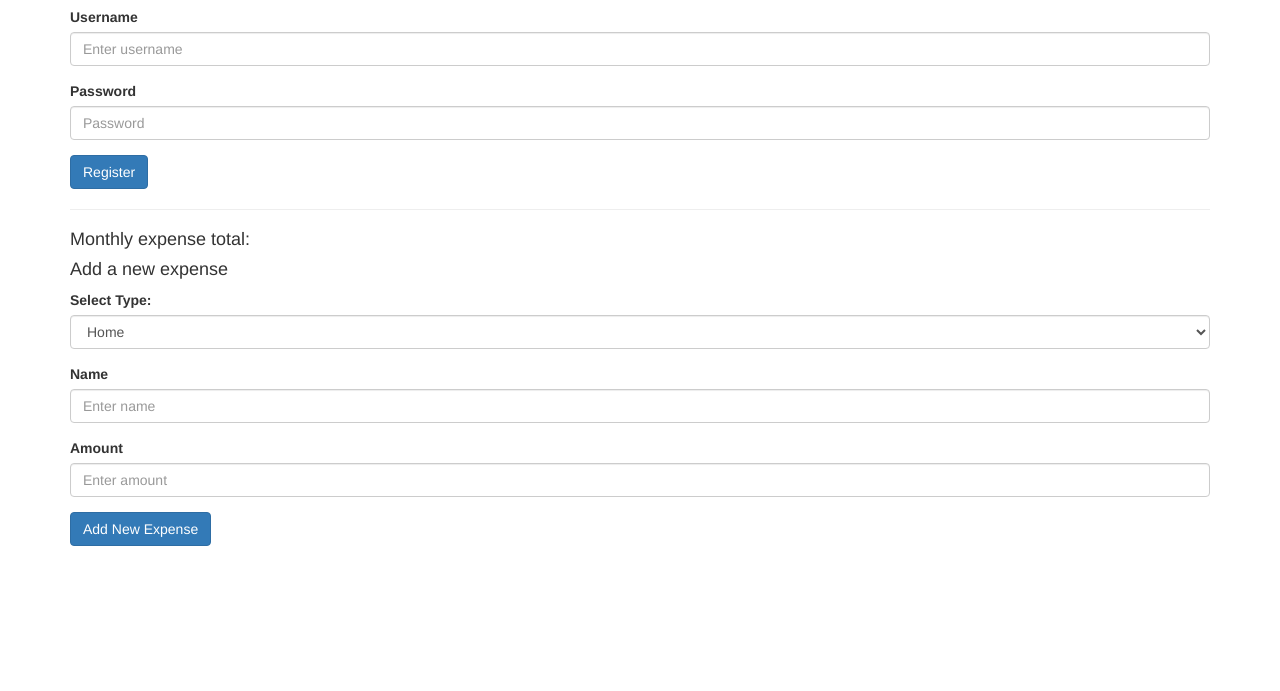
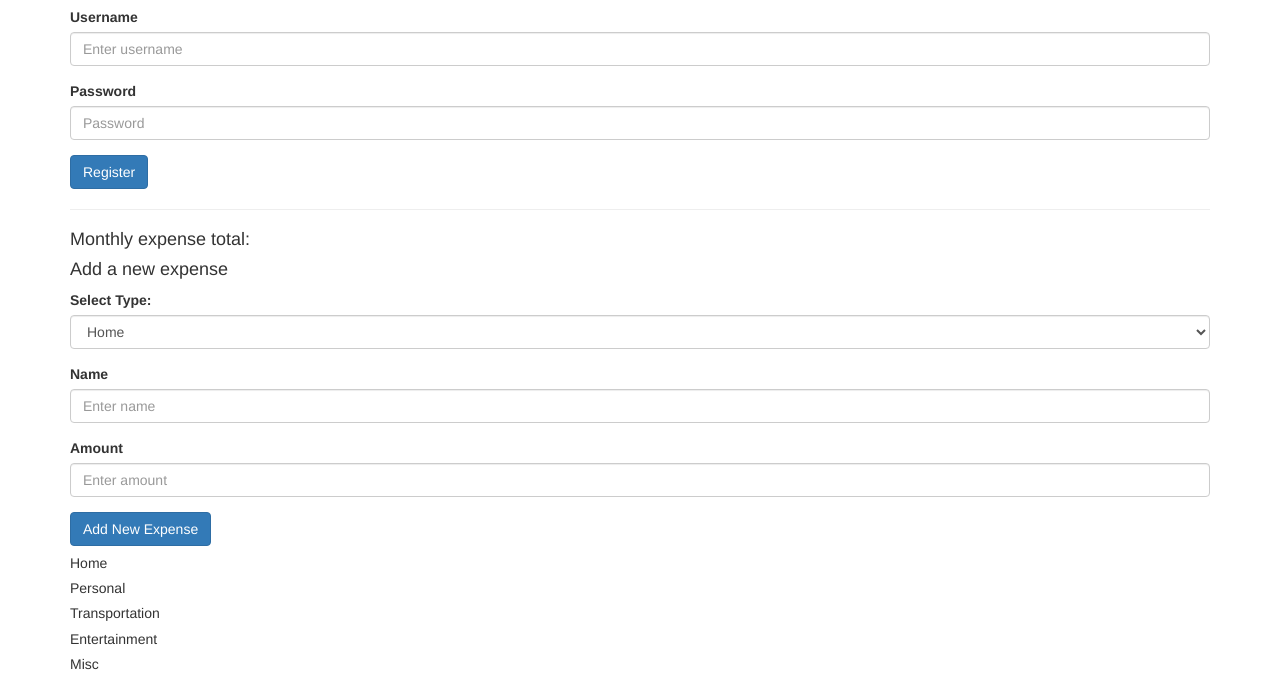
Before and after one commit to justinbansal/daily-js-projects, a website: page budget.html in a window 1280 px wide. Shown: the part 109-800 px from the top of the page. Drawn offline with nearby package versions, Linux system fonts and the light colour scheme.

Commit message:
added class names to h5's to be able to select them

```diff
--- a/budget.html
+++ b/budget.html
@@ -51,6 +51,13 @@
                         <input type="number" name="expenseAmount" class="form-control" placeholder="Enter amount">
                     </div>
                     <button class="btn btn-primary addExpenseBtn">Add New Expense</button>
+                    <div class="budget-app__display-expenses">
+                        <h5 class="home">Home</h5>
+                        <h5 class="personal">Personal</h5>
+                        <h5 class="transportation">Transportation</h5>
+                        <h5 class="entertainment">Entertainment</h5>
+                        <h5 class="misc">Misc</h5>
+                    </div>
                 </div>
             </div>
         </div>
```
